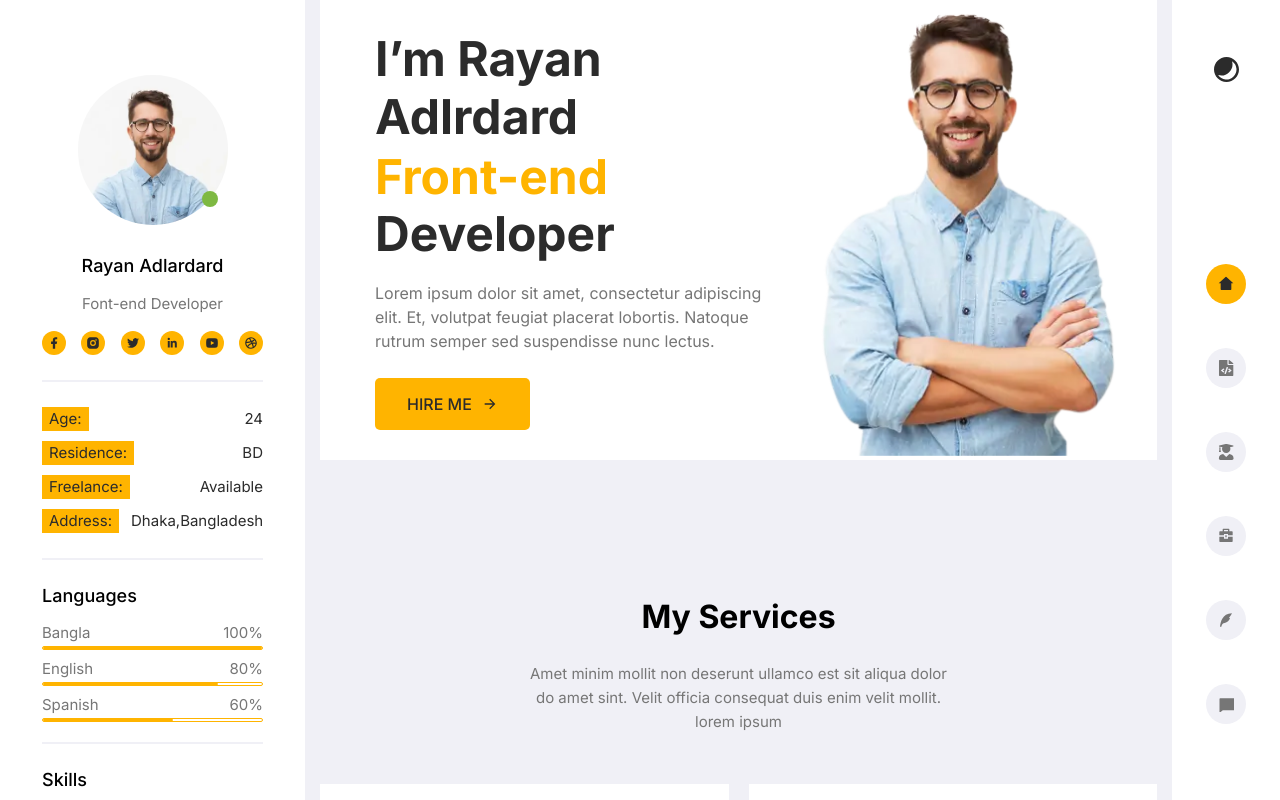
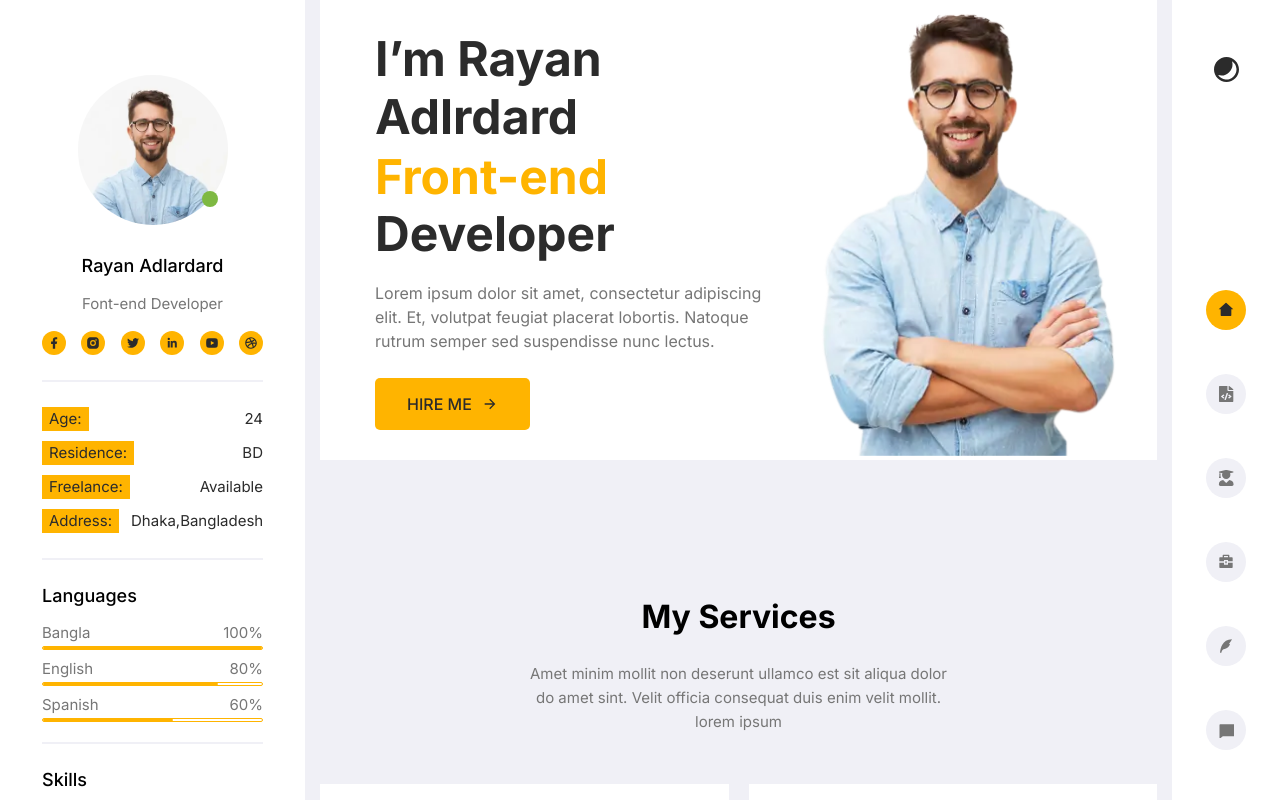
Before and after one commit to adastion/adastion-portfolio-start-project, a React app: page / in a window 1280 px wide. Shown: the top 800 px of the page. Built offline with nearby package versions, Linux system fonts and the light colour scheme.

Commit message:
fixing sideBar

```diff
--- a/src/components/menu/Menu_Styles.ts
+++ b/src/components/menu/Menu_Styles.ts
@@ -11,13 +11,19 @@ const Menu = styled.nav`
   display: flex;
   flex-direction: column;
   align-items: center;
+  gap: 30px 0;
   background: ${theme.colors.primaryBg};
-  padding: 50px 34px 0;
+  padding: 50px 0;
   height: 100%;
 
   & ul {
-    margin: 174px 0;
+    display: flex;
+    flex-direction: column;
+    justify-content: center;
     gap: 44px;
+    padding: 0 34px;
+    overflow-y: auto;
+    height: 100vh;
   }
 
   @media ${theme.media.bigDesktop} {
@@ -37,6 +43,7 @@ const Menu = styled.nav`
       flex-direction: row;
       justify-content: center;
       gap: 20px;
+      height: auto;
     }
   }
 
```
